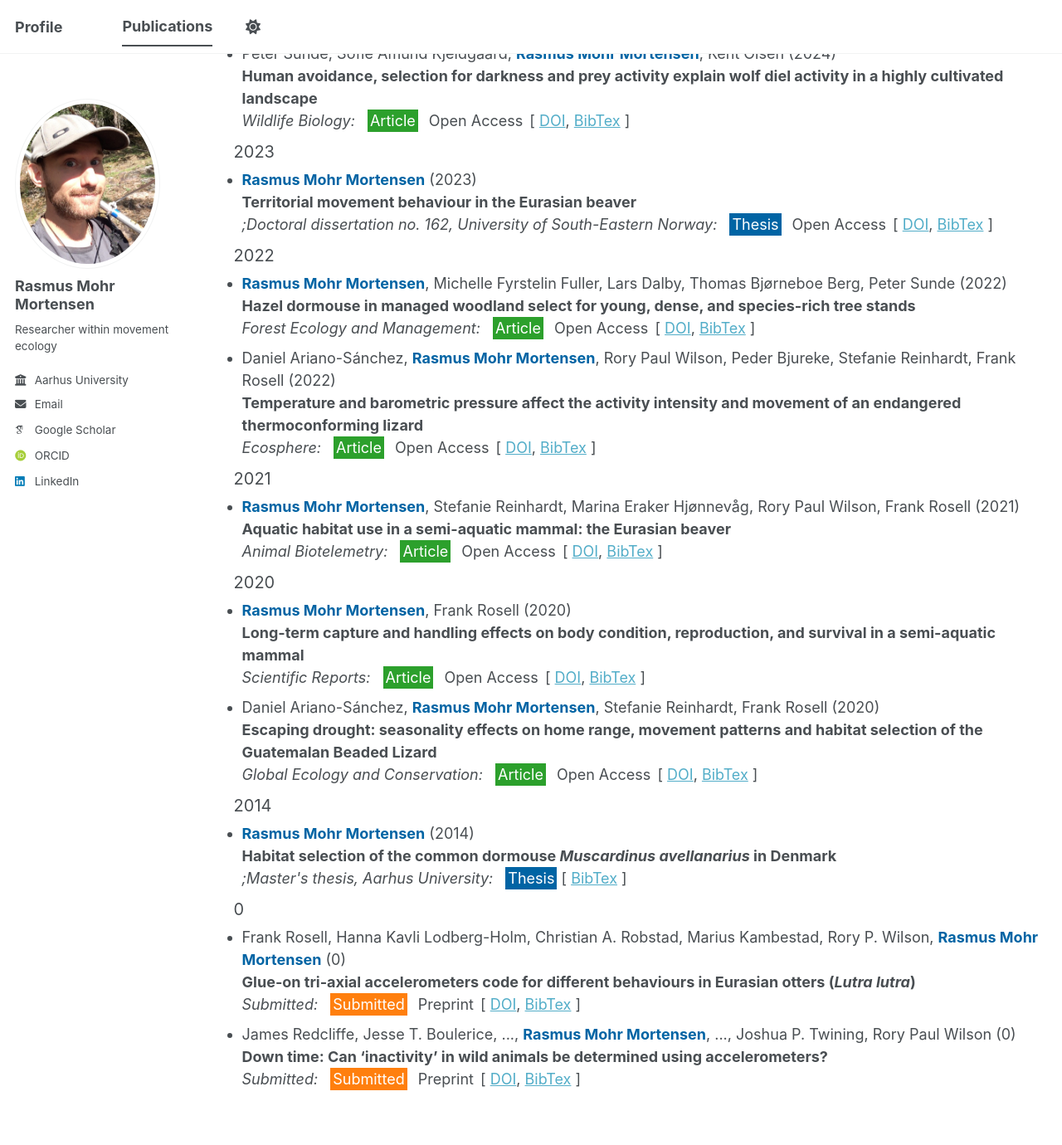
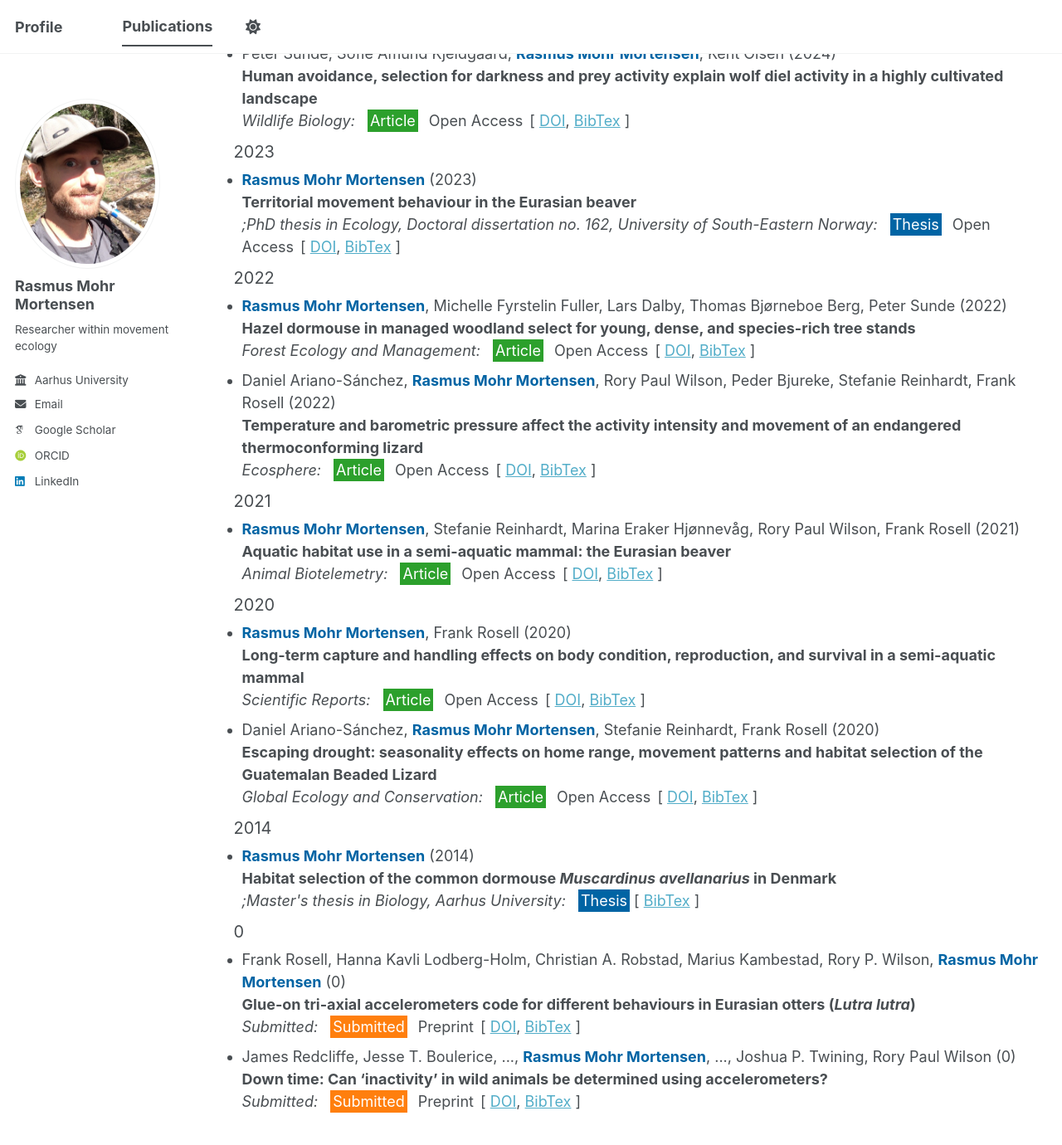
Before and after one commit to rasmusmohrmortensen/rasmusmohrmortensen.github.io, a Jekyll site: the page built from _pages/publications.html, in a window 1280 px wide and 1400 px high, scrolled down 1089 px. Shown: the top 1380 px of the window at 83% size. Built offline with Jekyll 4.4.1, drawn with Linux system fonts in a browser that asks for light colours; some web fonts are replaced; a script bundle is joined from its source files by our own code; library files that are not in the unit come from our copies.

Commit message:
Update papers.yml

```diff
--- a/_data/bibere/papers.yml
+++ b/_data/bibere/papers.yml
@@ -227,7 +227,7 @@ paper0006:
 PHD:
   type: "Thesis"
   title: "Territorial movement behaviour in the Eurasian beaver"
-  venue: "Doctoral dissertation no. 162, University of South-Eastern Norway"
+  venue: "PhD thesis in Ecology, Doctoral dissertation no. 162, University of South-Eastern Norway"
   year: 2023
   authors:
     - "Rasmus Mohr Mortensen"
@@ -340,7 +340,7 @@ paper0001:
 MSc:
   type: "Thesis"
   title: "Habitat selection of the common dormouse <i>Muscardinus avellanarius</i> in Denmark"
-  venue: "Master's thesis, Aarhus University"
+  venue: "Master's thesis in Biology, Aarhus University"
   year: 2014
   authors:
     - "Rasmus Mohr Mortensen"
```
